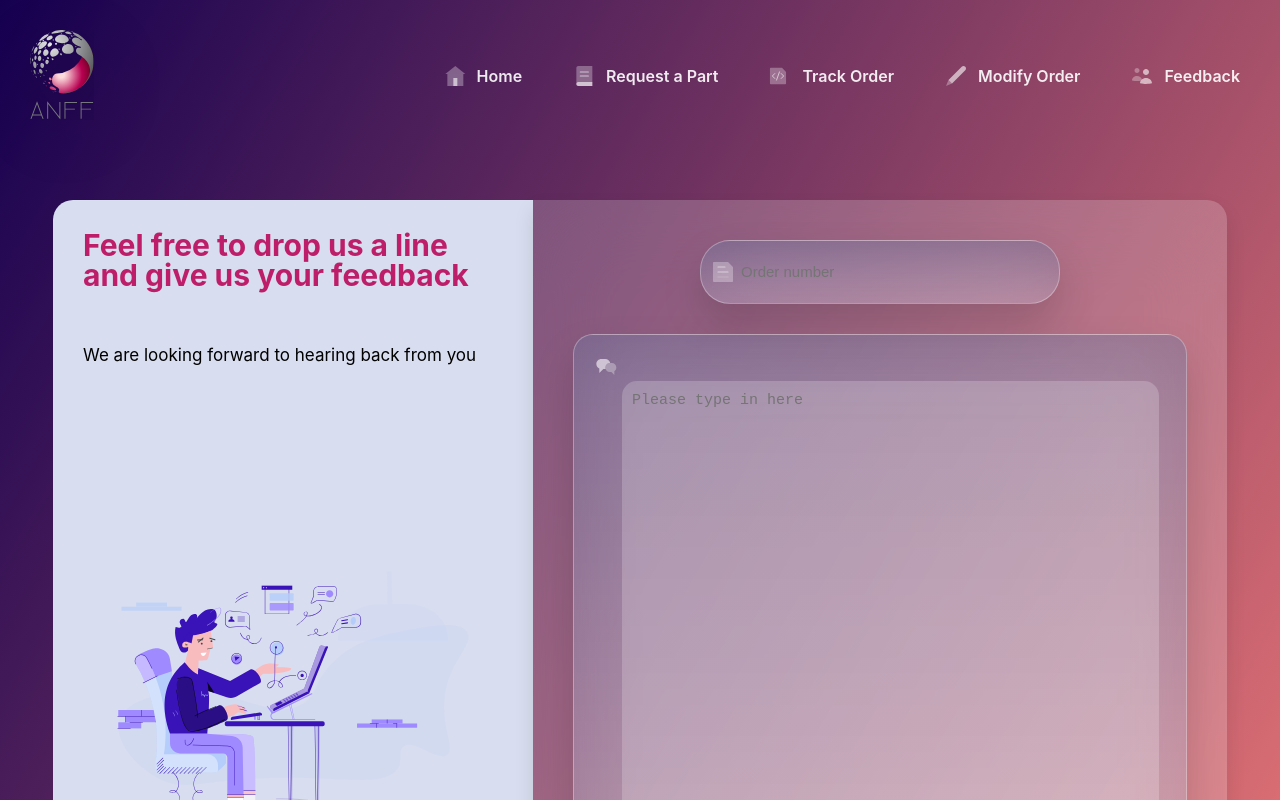
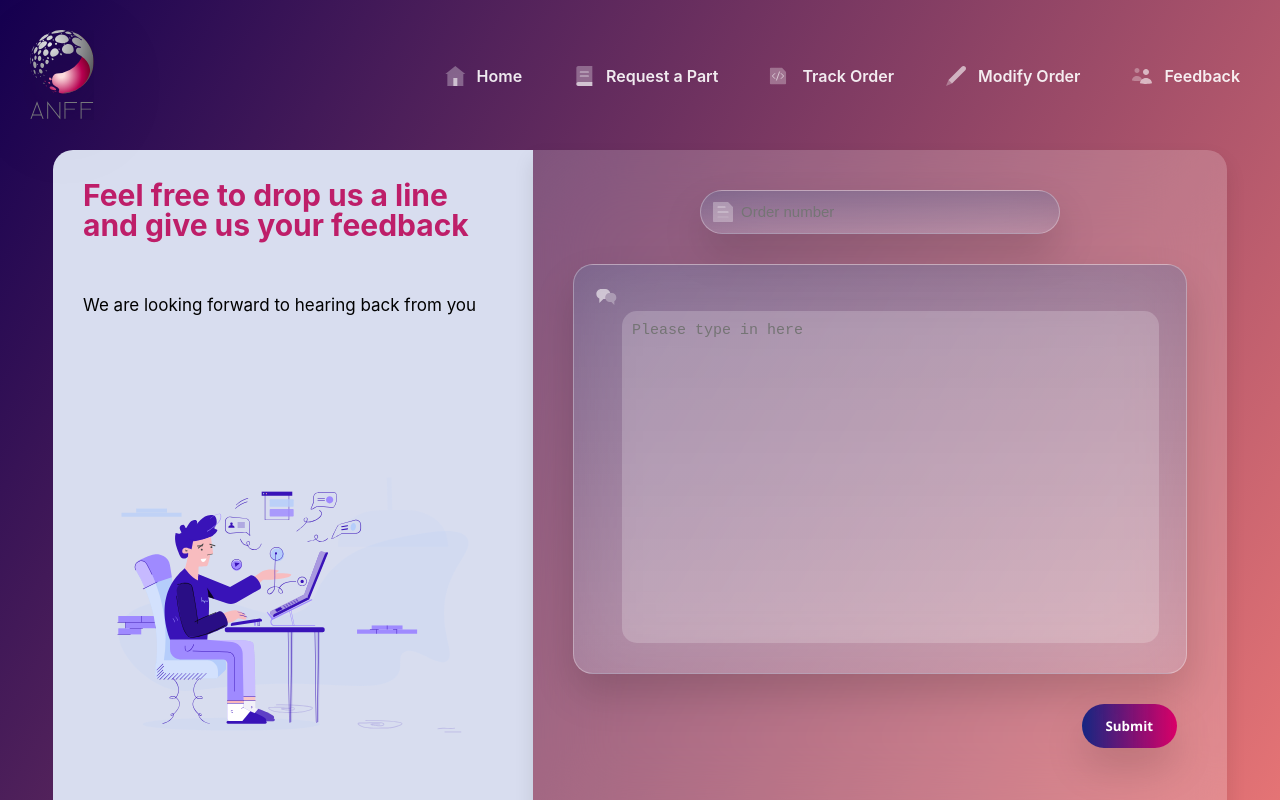
Before and after one commit to swingrope/optofab-website, a React (Create React App) app: page /feedback in a window 1280 px wide. Shown: the top 800 px of the page. Built offline with nearby package versions, Linux system fonts and the light colour scheme.

Commit message:
fix submit btn on feedback page (make sure to test layouts after copying css)

```diff
--- a/src/components/cards/SidebarCard.js
+++ b/src/components/cards/SidebarCard.js
@@ -21,7 +21,7 @@ export default SidebarCard;
 const Wrapper = styled.div`
   display: grid;
   width: 480px;
-  height: 768px;
+  min-height: 680px;
   background: #d8ddef;
   border-radius: 20px 0px 0px 20px;
   gap: 30px;
--- a/src/features/form/Feedback.js
+++ b/src/features/form/Feedback.js
@@ -5,8 +5,8 @@ import Layout from "../../components/layout/layout";
 import SidebarCard from "../../components/cards/SidebarCard";
 import { MyTextArea } from "./fields/MyTextArea";
 import SubmitButton from "../../components/buttons/SubmitButton";
-import {createBrowserHistory} from "history";
-import {MyTextInput} from "./fields/MyTextInput";
+import { createBrowserHistory } from "history";
+import { MyTextInput } from "./fields/MyTextInput";
 
 export async function postData(url = "", data = {}) {
   const response = await fetch(url, {
@@ -32,25 +32,28 @@ export default function Feedback() {
           <FeedbackWrapper>
             <Formik
               initialValues={{
-                ordernum:"",
+                ordernum: "",
                 feedback: "",
               }}
               onSubmit={async (values) => {
                 await new Promise((r) => setTimeout(r, 500));
                 alert(JSON.stringify(values, null, 2));
                 //postData("http://localhost:8080/comp8715/optofab-website/src/api/Feedback.php", values)
-                postData("http://localhost:8080/comp8715/optofab-website/backend/api/Feedback", values)
+                postData(
+                  "http://localhost:8080/comp8715/optofab-website/backend/api/Feedback",
+                  values
+                )
                   .then((res) => {
                     //console.log(res.status);
-                     if(res.status==200) {
+                    if (res.status == 200) {
                       const history = createBrowserHistory();
-                       history.push('success-feedback');
+                      history.push("success-feedback");
                       window.location.reload();
                     }
                   })
                   .catch(() => {
                     const history = createBrowserHistory();
-                     history.push('error-submit');
+                    history.push("error-submit");
                     window.location.reload();
                   });
               }}
@@ -75,15 +78,15 @@ export default function Feedback() {
                       id="feedback-editor"
                       name="feedback"
                       placeholder="Please type in here"
-                    rows={26}
+                      rows={16}
                       cols={60}
                     />
                   </TextareaWrapper>
                   {/* <button type="submit" value="Submit">Submit</button> */}
+                </FormItemWrapper>
                 <SubmitInfoWrapper>
                   <SubmitButton value="Submit" title="Submit" />
                 </SubmitInfoWrapper>
-                </FormItemWrapper>
               </Form>
             </Formik>
           </FeedbackWrapper>
@@ -102,9 +105,9 @@ const ContentWrapper = styled.div`
   display: grid;
   grid-template-columns: 480px auto;
   max-width: 1234px;
-  height: 1080px;
+  /* height: 1080px; */
   margin: 0 auto;
-  padding: 200px 30px;
+  padding: 150px 30px 60px 30px;
 `;
 
 const LeftSidebarWrapper = styled.div`
@@ -117,7 +120,7 @@ const OrderNoWrapper = styled.div`
   display: grid;
   grid-template-columns: 28px auto;
   align-items: center;
-  padding: 10px;
+  padding: 0 10px;
   width: 360px;
   background: linear-gradient(
     180deg,
@@ -138,7 +141,7 @@ const FeedbackWrapper = styled.div`
   /* place-items: center; */
   gap: 30px;
   max-width: 800px;
-  height: 768px;
+  max-height: 768px;
   padding: 40px;
   background: rgba(255, 255, 255, 0.2);
   box-shadow: 0px 10px 20px rgba(0, 0, 0, 0.1);
@@ -165,6 +168,7 @@ const TextareaWrapper = styled.div`
   /* Note: backdrop-filter has minimal browser support */
   border-radius: 20px;
 `;
+
 const FormItemWrapper = styled.div`
   display: grid;
   gap: 30px;
```
Lines whose indentation alone changed are shown as unchanged.
